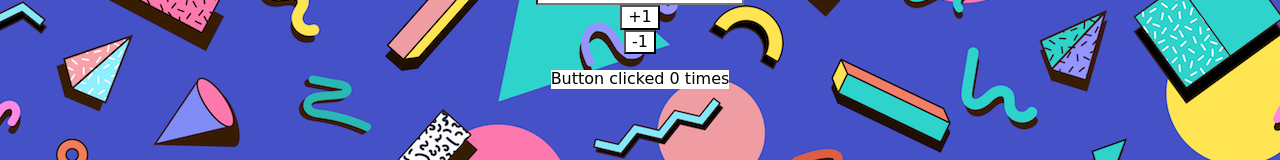
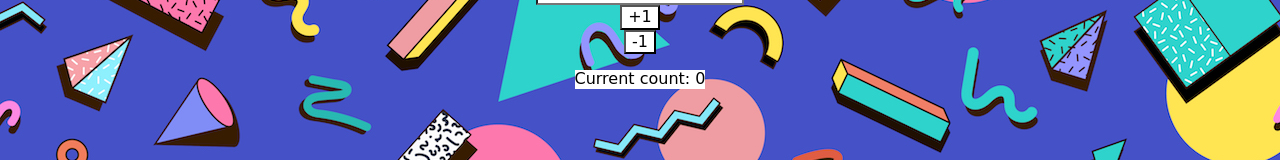
Before and after one commit to tsepakme/aiusha, a React (Vite) app: page / in a window 1280 px wide. Shown: the part 166-326 px from the top of the page. Built offline with nearby package versions, Linux system fonts and the light colour scheme.

Commit message:
Update display text for count in App component

```diff
--- a/src/App.tsx
+++ b/src/App.tsx
@@ -24,7 +24,7 @@ function App() {
         <input type='number' placeholder='increase/decrease by' value={increment}  onChange={handleIncrementChange}/>
         <button onClick={handleIncrease}>+{increment}</button>
         <button onClick={handleDecrease}>-{increment}</button>
-        <p>Button clicked {count} times</p>
+        <p>Current count: {count}</p>
       </div>
     </>
   );
```
